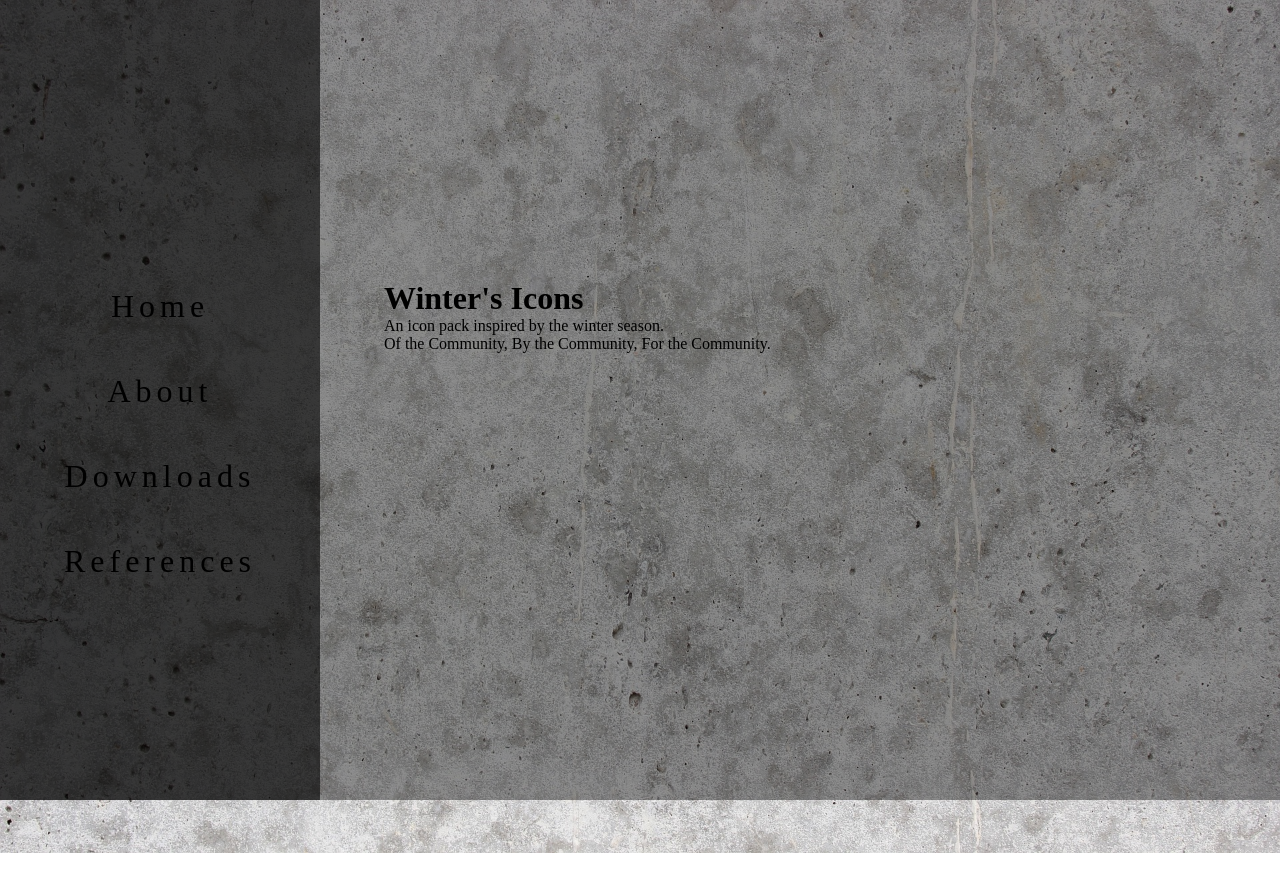
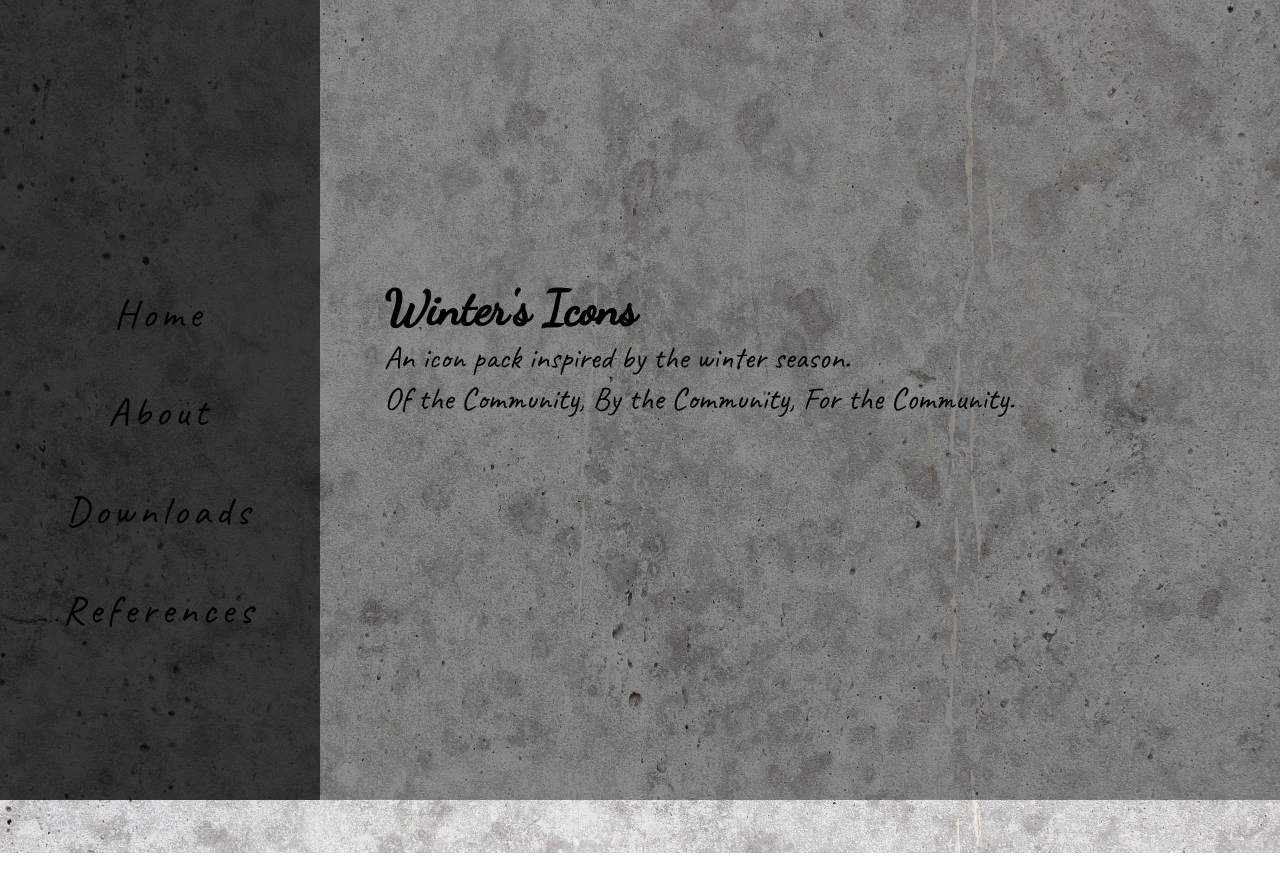
Before and after one commit to tom-avilius/Winters-Icons, a plain HTML site: page docs/index.html in a window 1280 px wide. Drawn offline with Linux system fonts and the light colour scheme; files whose address does not match are found by name.

Commit message:
Added fonts to the page.

```diff
--- a/docs/assets/css/index.css
+++ b/docs/assets/css/index.css
@@ -9,6 +9,27 @@ body {
     background-repeat: no-repeat;
     background-size:cover;
     height: 100vh;
+}
+
+h1, th{
+    font-family: 'Dancing Script', cursive;
+}
+
+p, td, li{
+    font-family: 'Caveat', cursive;
+}
+
+h1 {
+    font-size: 3em;
+
+}
+
+p {
+    font-size: 2em;
+}
+
+td, li, th{
+    font-size: 1.5em;
 }
 
 .about-content-div {
@@ -32,7 +53,6 @@ body {
 }
 
 .downloads-content-div {
-
 
 }
 
@@ -65,9 +85,10 @@ body {
 
 .nav-item {
 
+    font-family: 'Caveat', cursive;
     list-style-type: none;
     margin: 25% 0;
-    font-size: 2em;
+    font-size: 2.5em;
     font-weight: 500;
     letter-spacing: 5px;
 }
--- a/docs/index.html
+++ b/docs/index.html
@@ -5,6 +5,12 @@
     <meta charset="UTF-8">
     <meta http-equiv="X-UA-Compatible" content="IE=edge">
     <meta name="viewport" content="width=device-width, initial-scale=1.0">
+
+    <link rel="preconnect" href="https://fonts.googleapis.com">
+    <link rel="preconnect" href="https://fonts.gstatic.com" crossorigin>
+    <link href="https://fonts.googleapis.com/css2?family=Dancing+Script:wght@500&display=swap" rel="stylesheet">
+    <link href="https://fonts.googleapis.com/css2?family=Caveat&display=swap" rel="stylesheet">
+
     <link rel="stylesheet" href="./assets/css/index.css">
 
     <title>Winter's Icons</title>
@@ -35,6 +41,7 @@
         </div>
 
         <div id="about-content" class="about-content-div content hidden">
+            <h1>Winter's Icons</h1>
             <p>
                 The driving force behind this project is to provide icons to developers without the hassle
                 of licensing and attribution.
@@ -51,6 +58,7 @@
         </div>
 
         <div id="downloads-content" class="downloads-content-div content hidden">
+            <h1>Winter's Icons</h1>
             <ul>
                 <li>Github Repository</li>
                 <li>Download Latest Version</li>
@@ -72,6 +80,7 @@
         </div>
 
         <div id="references-content" class="references-content-div content hidden">
+            <h1>Winter's Icons</h1>
             <ul>
                 <li>Author: tom-avilius</li>
                 <li>Website Background: Image by Predra6_Photos from Pixabay</li>
```
